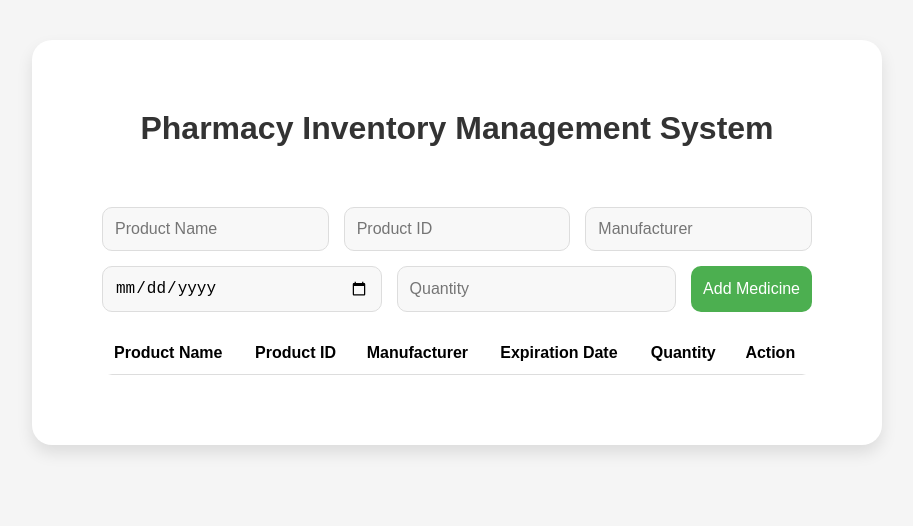
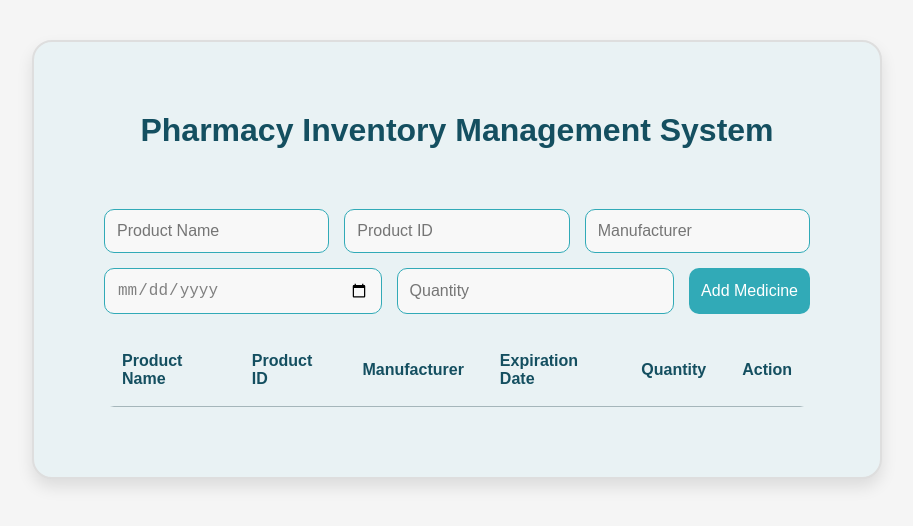
Before and after one commit to theresaatran/assignment_2, a plain HTML site: page html/index.html in a window 1280 px wide. Shown: the whole page, without its empty margins (183-1096 px from the left). Drawn offline with Linux system fonts and the light colour scheme.

Commit message:
Add new design with CSS

```diff
--- a/css/style.css
+++ b/css/style.css
@@ -15,15 +15,16 @@ body {
     max-width: 850px;
     margin: 20px auto;
     padding: 70px;
-    background-color: #ffffff;
+    background-color: #E9F2F4;
     border-radius: 20px;
+	border: 2px solid rgb(222, 222, 222);
     box-shadow: 0 8px 16px rgba(0, 0, 0, 0.1);
 }
 
 h1 {
     text-align: center;
     margin-bottom: 60px;
-    color: #333;
+    color: #144F60;
 }
 
 form {
@@ -48,18 +49,20 @@ input[type="number"] {
     flex: 1;
     min-width: 200px;
     background-color: #f8f8f8;
-    border: 1px solid #ddd;
+    border: 1.2px solid #31AAB7;
+	color: grey;
+
 }
 
 button {
-    background-color: #4caf50;
+    background-color: #31AAB7;
     color: #fff;
     cursor: pointer;
     transition: background-color 0.3s ease;
 }
 
 button:hover {
-    background-color: #45a049;
+    background-color: #207079;
 }
 
 table {
@@ -68,16 +71,17 @@ table {
     margin-top: 20px;
     border-radius: 10px;
     overflow: hidden;
+	color: #144F60;
 }
 
 table th, table td {
-    padding: 12px;
+    padding: 18px;
     text-align: left;
-    border-bottom: 1px solid #ddd;
+    border-bottom: 1px solid #324f575e;
 }
 
 .btn-delete {
-    background-color: #f44336;
+    background-color: #FF6735;
     color: #fff;
     border: none;
     padding: 8px 16px;
@@ -87,7 +91,7 @@ table th, table td {
 }
 
 .btn-delete:hover {
-    background-color: #c82333;
+    background-color: #be4c26;
 }
 
 .alert {
```
